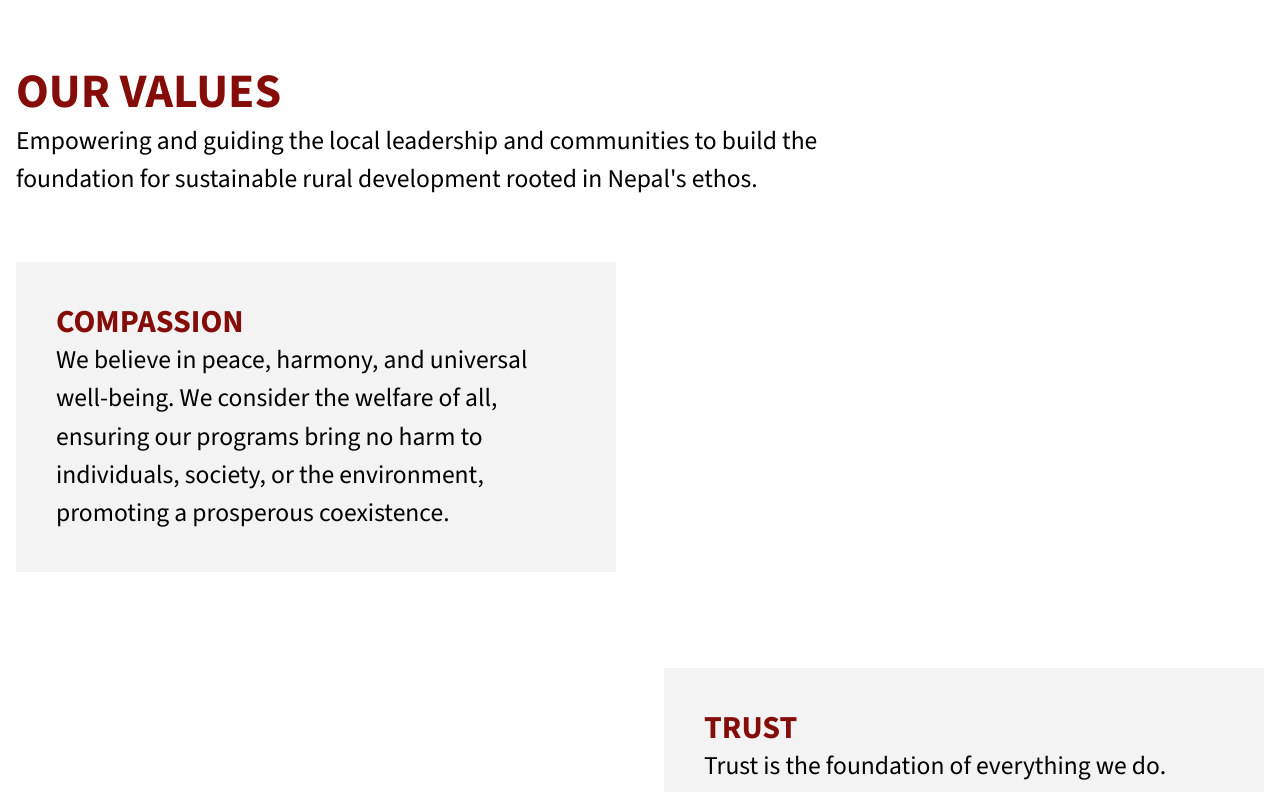
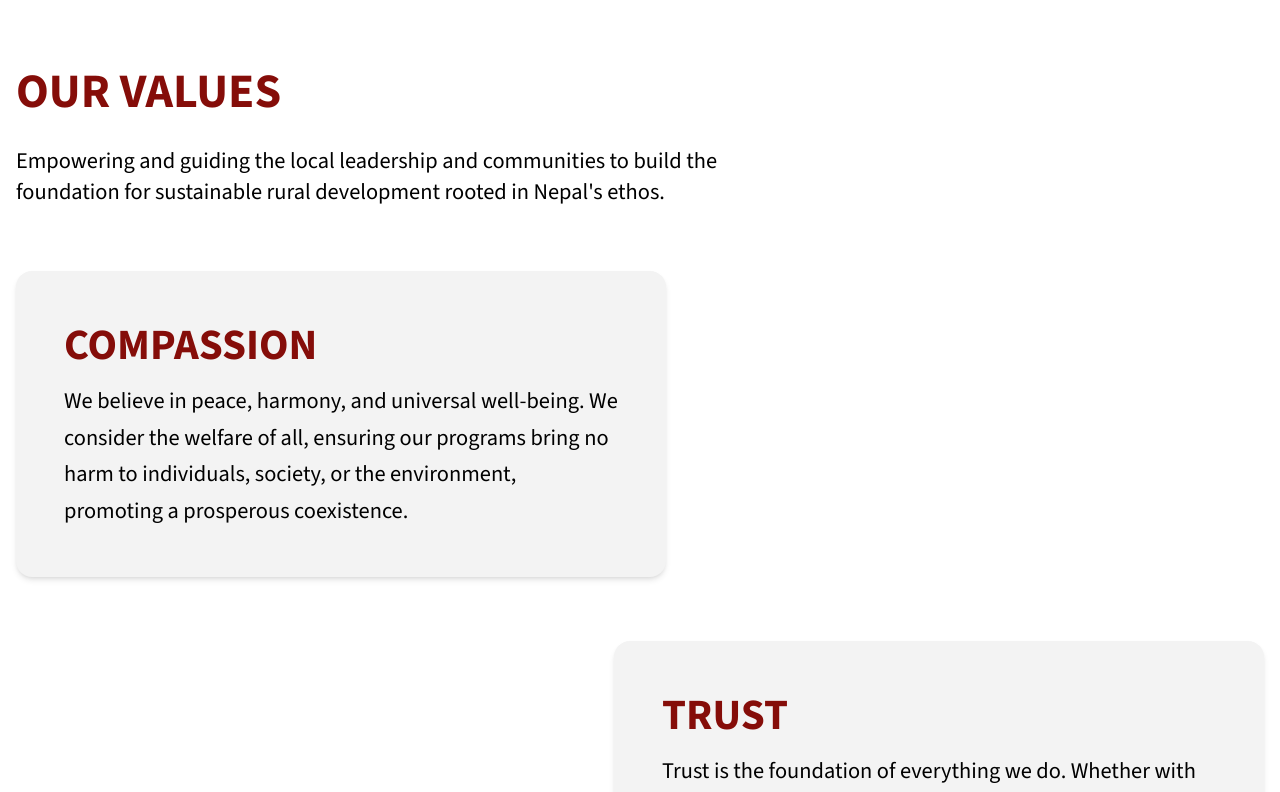
Before and after one commit to ird-code/ird-frontend, a Next.js app: page /about in a window 1280 px wide. Shown: the part 1160-1952 px from the top of the page. Built offline with nearby package versions, Linux system fonts and the light colour scheme.

Commit message:
fix: values spacing

```diff
--- a/src/app/about/_sections/Values.tsx
+++ b/src/app/about/_sections/Values.tsx
@@ -33,24 +33,30 @@ const Values = () => {
   ];
 
   return (
-    <main className="py-16 overflow-hidden max-w-[1280px] mx-auto relative pl-[1rem] pr-[1rem]">
-      <h1>Our Values</h1>
-      <p className="!text-[1.6rem] max-w-[70ch] mb-16">
+    <main className="py-16 px-4 overflow-hidden max-w-[1280px] mx-auto relative">
+      <h1 className="text-4xl font-bold mb-6">Our Values</h1>
+      <p className="text-xl max-w-[70ch] mb-16">
         Empowering and guiding the local leadership and communities to build the
         foundation for sustainable rural development rooted in Nepal&apos;s ethos.
       </p>
-      <div>
+
+      {/* Value Cards */}
+      <div className="flex flex-col gap-y-16">
         {valuesData.map((value, index) => (
           <div
             key={value.id}
-            className={`mb-24 ${
-              index % 2 === 0 ? "md:ml-0 md:mr-auto" : "md:ml-auto md:mr-0"
-            } md:max-w-[600px] bg-[#f3f3f3] p-10`}
+            className={`
+              bg-[#f3f3f3] p-12 rounded-2xl shadow-md
+              md:max-w-[650px] w-full min-h-[250px]
+              ${index % 2 === 0 ? "md:ml-0 md:mr-auto" : "md:ml-auto md:mr-0"}
+            `}
           >
-            <h2 className="!text-[2rem]">{value.title}</h2>
-            <div className="mx-auto">
-              <p className="!text-[1.6rem]">{value.description}</p>
-            </div>
+            <h2 className="text-2xl font-bold text-[#800000] mb-3">
+              {value.title.toUpperCase()}
+            </h2>
+            <p className="text-lg leading-relaxed text-black">
+              {value.description}
+            </p>
           </div>
         ))}
       </div>
```
